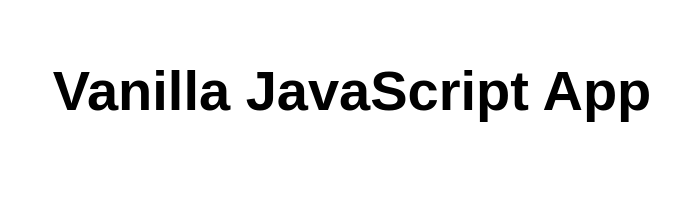
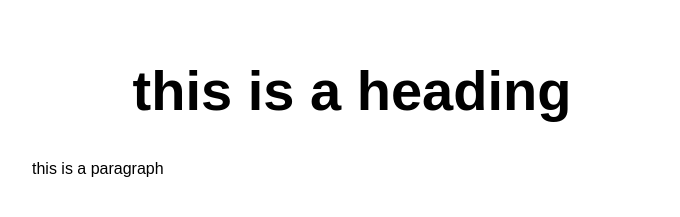
Before and after one commit to Nawaztiger/list1, a website: page src/index.html in a window 1280 px wide. Shown: the whole page, without its empty margins (288-968 px from the left). Drawn offline with Linux system fonts and the light colour scheme.

Commit message:
Update index.html

```diff
--- a/src/index.html
+++ b/src/index.html
@@ -5,12 +5,13 @@
   <meta charset="UTF-8">
   <meta name="viewport" content="width=device-width, initial-scale=1.0">
   <link rel="stylesheet" href="styles.css">
-  <title>Vanilla JavaScript App</title>
+  <title>this</title>
 </head>
 
 <body>
   <main>
-    <h1>Vanilla JavaScript App</h1>
+    <h1>this is a heading</h1>
+    <p>this is a paragraph </p>
   </main>
 </body>
 
```
